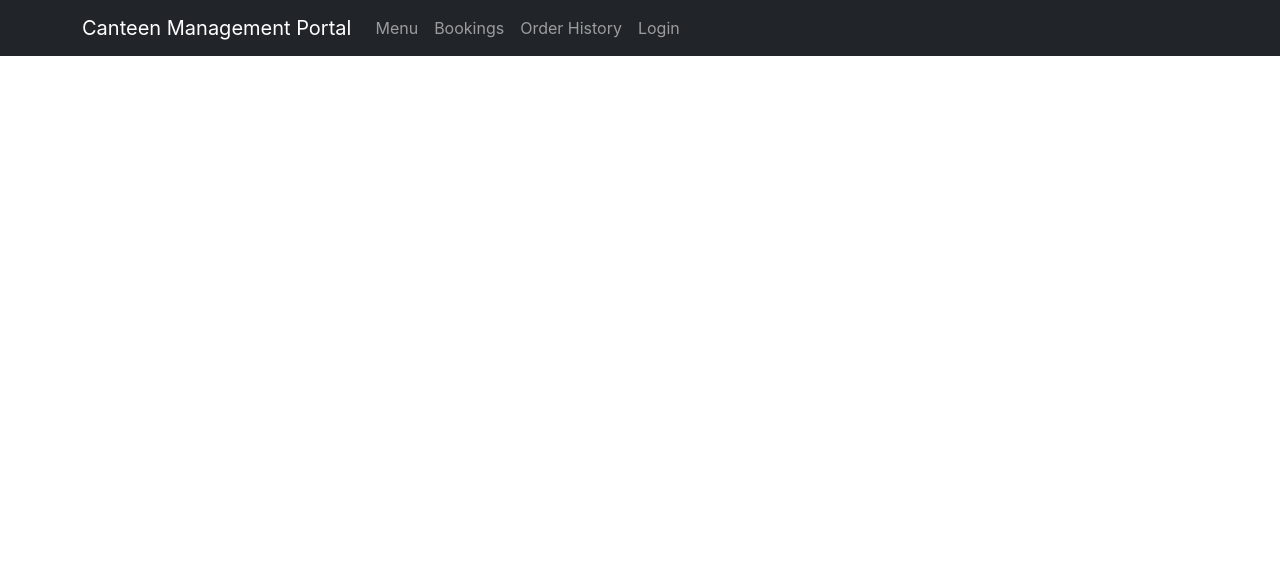
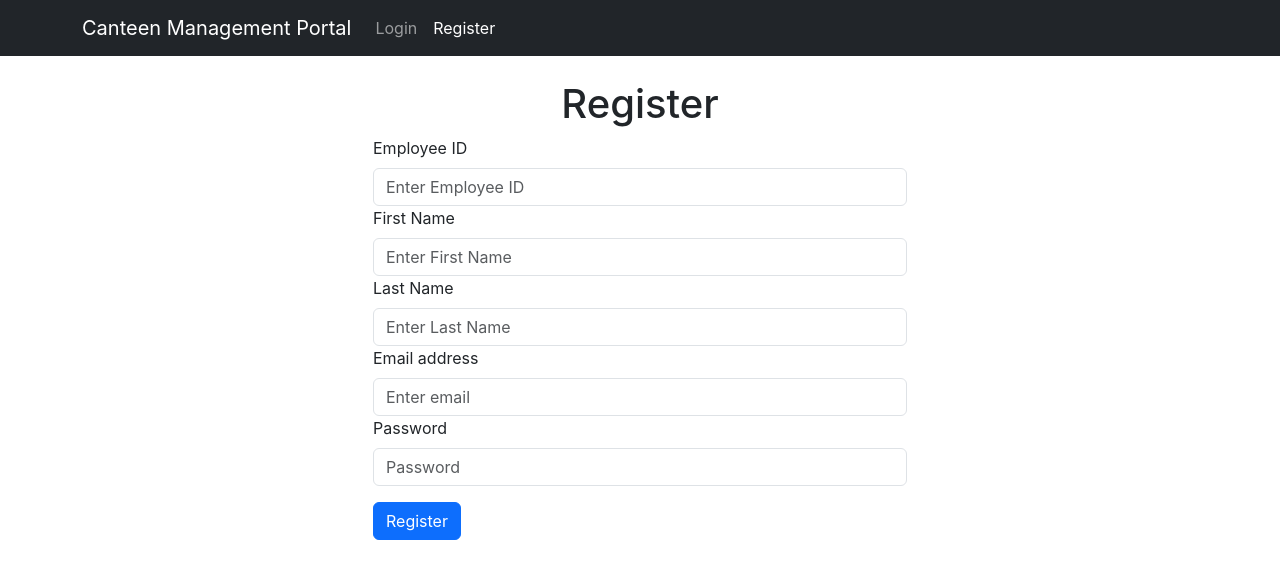
Before and after one commit to BhashkarGupta/Canteen-Management-Portal, a React (Create React App) app in the folder frontend/: page /register in a window 1280 px wide. Shown: the top 578 px of the page. Built offline with nearby package versions, Linux system fonts and the light colour scheme.

Commit message:
Working on frontend

```diff
--- a/frontend/src/App.js
+++ b/frontend/src/App.js
@@ -1,25 +1,34 @@
-// frontend/src/App.js
 import React from 'react';
-import { BrowserRouter as Router, Route, Routes } from 'react-router-dom';
+import { BrowserRouter as Router, Route, Routes, Navigate } from 'react-router-dom';
 import { Container } from 'react-bootstrap';
-import AppNavbar from './components/Navbar'; // Use the correct import for Navbar
+import Login from './pages/Login';
+import Register from './pages/Register';
 import Home from './pages/Home';
-import Login from './pages/Login';
 import Menu from './pages/Menu';
 import Bookings from './pages/Bookings';
 import OrderHistory from './pages/OrderHistory';
+import Profile from './pages/Profile';
+import Navbar from './components/Navbar';
+
+// Check if user is authenticated
+const isAuthenticated = () => {
+  return !!localStorage.getItem('user');
+};
 
 function App() {
   return (
     <Router>
-      <AppNavbar />
+      <Navbar />
       <Container className="mt-4">
         <Routes>
-          <Route path="/" element={<Home />} />
           <Route path="/login" element={<Login />} />
-          <Route path="/menu" element={<Menu />} />
-          <Route path="/bookings" element={<Bookings />} />
-          <Route path="/order-history" element={<OrderHistory />} />
+          <Route path="/register" element={<Register />} />
+          {/* Protect the following routes */}
+          <Route path="/" element={isAuthenticated() ? <Home /> : <Navigate to="/login" />} />
+          <Route path="/menu" element={isAuthenticated() ? <Menu /> : <Navigate to="/login" />} />
+          <Route path="/bookings" element={isAuthenticated() ? <Bookings /> : <Navigate to="/login" />} />
+          <Route path="/order-history" element={isAuthenticated() ? <OrderHistory /> : <Navigate to="/login" />} />
+          <Route path="/profile" element={isAuthenticated() ? <Profile /> : <Navigate to="/login" />} />
         </Routes>
       </Container>
     </Router>
--- a/frontend/src/components/Navbar.js
+++ b/frontend/src/components/Navbar.js
@@ -1,9 +1,10 @@
-// frontend/src/components/Navbar.js
 import React from 'react';
 import { Navbar, Nav, Container } from 'react-bootstrap';
 import { LinkContainer } from 'react-router-bootstrap';
 
 function AppNavbar() {
+  const user = JSON.parse(localStorage.getItem('user'));
+
   return (
     <Navbar bg="dark" variant="dark" expand="lg" collapseOnSelect>
       <Container>
@@ -13,6 +14,8 @@ function AppNavbar() {
         <Navbar.Toggle aria-controls="basic-navbar-nav" />
         <Navbar.Collapse id="basic-navbar-nav">
           <Nav className="ml-auto">
+            {user ? (
+              <>
                 <LinkContainer to="/menu">
                   <Nav.Link>Menu</Nav.Link>
                 </LinkContainer>
@@ -22,9 +25,20 @@ function AppNavbar() {
                 <LinkContainer to="/order-history">
                   <Nav.Link>Order History</Nav.Link>
                 </LinkContainer>
+                <LinkContainer to="/profile">
+                  <Nav.Link>Profile</Nav.Link>
+                </LinkContainer>
+              </>
+            ) : (
+              <>
                 <LinkContainer to="/login">
                   <Nav.Link>Login</Nav.Link>
                 </LinkContainer>
+                <LinkContainer to="/register">
+                  <Nav.Link>Register</Nav.Link>
+                </LinkContainer>
+              </>
+            )}
           </Nav>
         </Navbar.Collapse>
       </Container>
--- a/frontend/src/pages/Home.js
+++ b/frontend/src/pages/Home.js
@@ -1,12 +1,37 @@
-// frontend/src/pages/Home.js
-import React from 'react';
+import React, { useState, useEffect } from 'react';
+import { getMenuItems } from '../services/menuService';
+import { Container, Row, Col, Card } from 'react-bootstrap';
 
 const Home = () => {
+  const [featuredItems, setFeaturedItems] = useState([]);
+
+  useEffect(() => {
+    const fetchFeaturedItems = async () => {
+      const data = await getMenuItems();
+      const featured = data.slice(0, 3);  // Get the first 3 items as featured (you can change this logic)
+      setFeaturedItems(featured);
+    };
+    fetchFeaturedItems();
+  }, []);
+
   return (
-    <div>
-      <h1>Welcome to the Canteen Management Portal</h1>
-      <p>This is the home page.</p>
-    </div>
+    <Container>
+      <h1 className="text-center mb-4">Welcome to the Canteen</h1>
+      <h2 className="text-center mb-4">Featured Menu Items</h2>
+      <Row>
+        {featuredItems.map((item) => (
+          <Col key={item.id} xs={12} md={4} className="mb-4">
+            <Card>
+              <Card.Body>
+                <Card.Title>{item.name}</Card.Title>
+                <Card.Text>{item.description}</Card.Text>
+                <Card.Text>Price: ${item.price}</Card.Text>
+              </Card.Body>
+            </Card>
+          </Col>
+        ))}
+      </Row>
+    </Container>
   );
 };
 
--- a/frontend/src/pages/Login.js
+++ b/frontend/src/pages/Login.js
@@ -1,19 +1,19 @@
 import React, { useState } from 'react';
 import { Form, Button, Container, Row, Col } from 'react-bootstrap';
-import { useNavigate } from 'react-router-dom';
+import { useNavigate } from 'react-router-dom';  // Add useNavigate hook
 import { login } from '../services/authService';
 
 const Login = () => {
   const [email, setEmail] = useState('');
   const [password, setPassword] = useState('');
   const [error, setError] = useState('');
-  const navigate = useNavigate();
+  const navigate = useNavigate();  // Initialize the navigate function
 
   const handleSubmit = async (e) => {
     e.preventDefault();
     try {
       await login(email, password);
-      navigate('/menu');  // Redirect on successful login
+      navigate('/');  // Redirect to the homepage after login
     } catch (err) {
       setError('Invalid email or password');
     }
--- a/frontend/src/pages/OrderHistory.js
+++ b/frontend/src/pages/OrderHistory.js
@@ -1,13 +1,50 @@
-// frontend/src/pages/OrderHistory.js
-import React from 'react';
+import React, { useState, useEffect } from 'react';
+import axios from 'axios';
+import { Container, Row, Col, Card } from 'react-bootstrap';
 
 const OrderHistory = () => {
+  const [orders, setOrders] = useState([]);
+
+  useEffect(() => {
+    const fetchOrderHistory = async () => {
+      try {
+        const response = await axios.get('http://localhost:2100/api/orders/user/1'); // Check userId and endpoint
+        setOrders(response.data);
+      } catch (error) {
+        console.error('Error fetching order history:', error);
+      }
+    };
+    fetchOrderHistory();
+  }, []);
+
   return (
-    <div>
-      <h1>Order History</h1>
-      <p>User order history will be displayed here.</p>
-    </div>
+    <Container>
+      <h1 className="text-center mb-4">Order History</h1>
+      <Row>
+        {orders.map((order) => (
+          <Col key={order.id} xs={12} md={6} className="mb-4">
+            <Card>
+              <Card.Body>
+                <Card.Title>Order ID: {order.id}</Card.Title>
+                <Card.Text>Total Cost: ${order.totalCost}</Card.Text>
+                <Card.Text>Order Date: {new Date(order.orderDate).toLocaleDateString()}</Card.Text>
+                <Card.Text>
+                  Items:
+                  <ul>
+                    {order.OrderItems.map((item) => (
+                      <li key={item.id}>
+                        {item.MenuItem.name} - Quantity: {item.quantity}
+                      </li>
+                    ))}
+                  </ul>
+                </Card.Text>
+              </Card.Body>
+            </Card>
+          </Col>
+        ))}
+      </Row>
+    </Container>
   );
 };
 
-export default OrderHistory;
+export default OrderHistory
--- /dev/null
+++ b/frontend/src/pages/Profile.js
@@ -0,0 +1,29 @@
+// src/pages/Profile.js
+import React from 'react';
+import { Container, Row, Col, Card } from 'react-bootstrap';
+
+const Profile = () => {
+  const user = JSON.parse(localStorage.getItem('user'));
+
+  if (!user) {
+    return <h2 className="text-center">You need to log in to view your profile</h2>;
+  }
+
+  return (
+    <Container>
+      <Row className="justify-content-md-center">
+        <Col xs={12} md={6}>
+          <h1 className="text-center mb-4">Profile</h1>
+          <Card>
+            <Card.Body>
+              <Card.Title>{user.name}</Card.Title>
+              <Card.Text>Email: {user.email}</Card.Text>
+            </Card.Body>
+          </Card>
+        </Col>
+      </Row>
+    </Container>
+  );
+};
+
+export default Profile;
--- /dev/null
+++ b/frontend/src/pages/Register.js
@@ -0,0 +1,100 @@
+import React, { useState } from 'react';
+import { Form, Button, Container, Row, Col } from 'react-bootstrap';
+import axios from 'axios';
+
+const Register = () => {
+  const [employeeID, setEmployeeID] = useState('');
+  const [firstName, setFirstName] = useState('');
+  const [lastName, setLastName] = useState('');
+  const [email, setEmail] = useState('');
+  const [password, setPassword] = useState('');
+  const [error, setError] = useState('');
+  const [success, setSuccess] = useState('');
+
+  const handleSubmit = async (e) => {
+    e.preventDefault();
+    try {
+      await axios.post('http://localhost:2100/api/users/register', {
+        employeeID,
+        firstName,
+        lastName,
+        email,
+        password,
+      });
+      setSuccess('Registration successful! You can now log in.');
+      setError('');
+    } catch (err) {
+      setError('Registration failed. Please try again.');
+      setSuccess('');
+    }
+  };
+
+  return (
+    <Container>
+      <Row className="justify-content-md-center">
+        <Col xs={12} md={6}>
+          <h1 className="text-center">Register</h1>
+          {error && <p style={{ color: 'red' }}>{error}</p>}
+          {success && <p style={{ color: 'green' }}>{success}</p>}
+          <Form onSubmit={handleSubmit}>
+            <Form.Group controlId="employeeID">
+              <Form.Label>Employee ID</Form.Label>
+              <Form.Control
+                type="text"
+                placeholder="Enter Employee ID"
+                value={employeeID}
+                onChange={(e) => setEmployeeID(e.target.value)}
+              />
+            </Form.Group>
+
+            <Form.Group controlId="firstName">
+              <Form.Label>First Name</Form.Label>
+              <Form.Control
+                type="text"
+                placeholder="Enter First Name"
+                value={firstName}
+                onChange={(e) => setFirstName(e.target.value)}
+              />
+            </Form.Group>
+
+            <Form.Group controlId="lastName">
+              <Form.Label>Last Name</Form.Label>
+              <Form.Control
+                type="text"
+                placeholder="Enter Last Name"
+                value={lastName}
+                onChange={(e) => setLastName(e.target.value)}
+              />
+            </Form.Group>
+
+            <Form.Group controlId="email">
+              <Form.Label>Email address</Form.Label>
+              <Form.Control
+                type="email"
+                placeholder="Enter email"
+                value={email}
+                onChange={(e) => setEmail(e.target.value)}
+              />
+            </Form.Group>
+
+            <Form.Group controlId="password">
+              <Form.Label>Password</Form.Label>
+              <Form.Control
+                type="password"
+                placeholder="Password"
+                value={password}
+                onChange={(e) => setPassword(e.target.value)}
+              />
+            </Form.Group>
+
+            <Button variant="primary" type="submit" className="mt-3">
+              Register
+            </Button>
+          </Form>
+        </Col>
+      </Row>
+    </Container>
+  );
+};
+
+export default Register;
```
Also changed, not shown: frontend/src/pages/Order.js (added, +73 -0 lines). Lines whose indentation alone changed are shown as unchanged.
